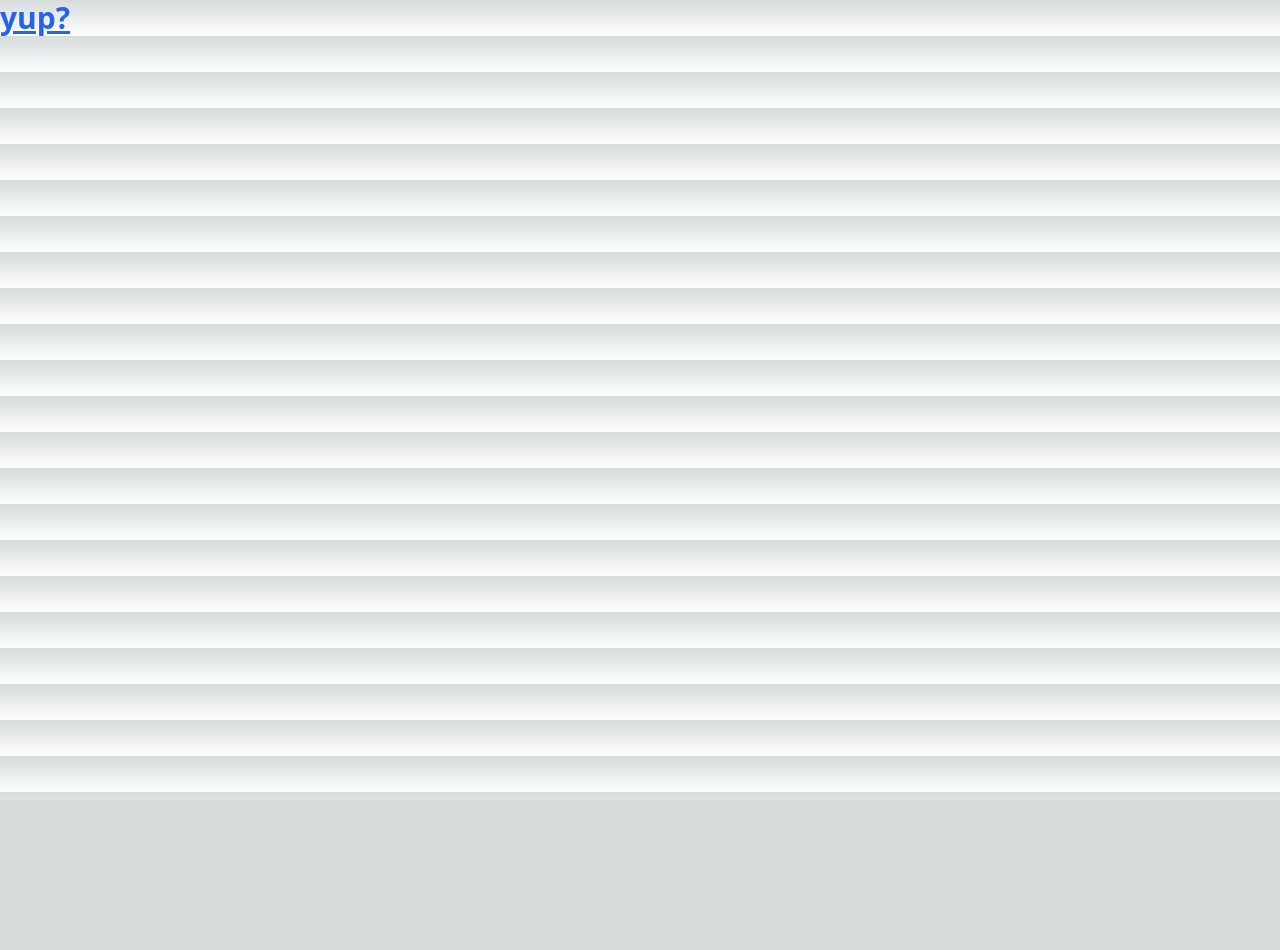
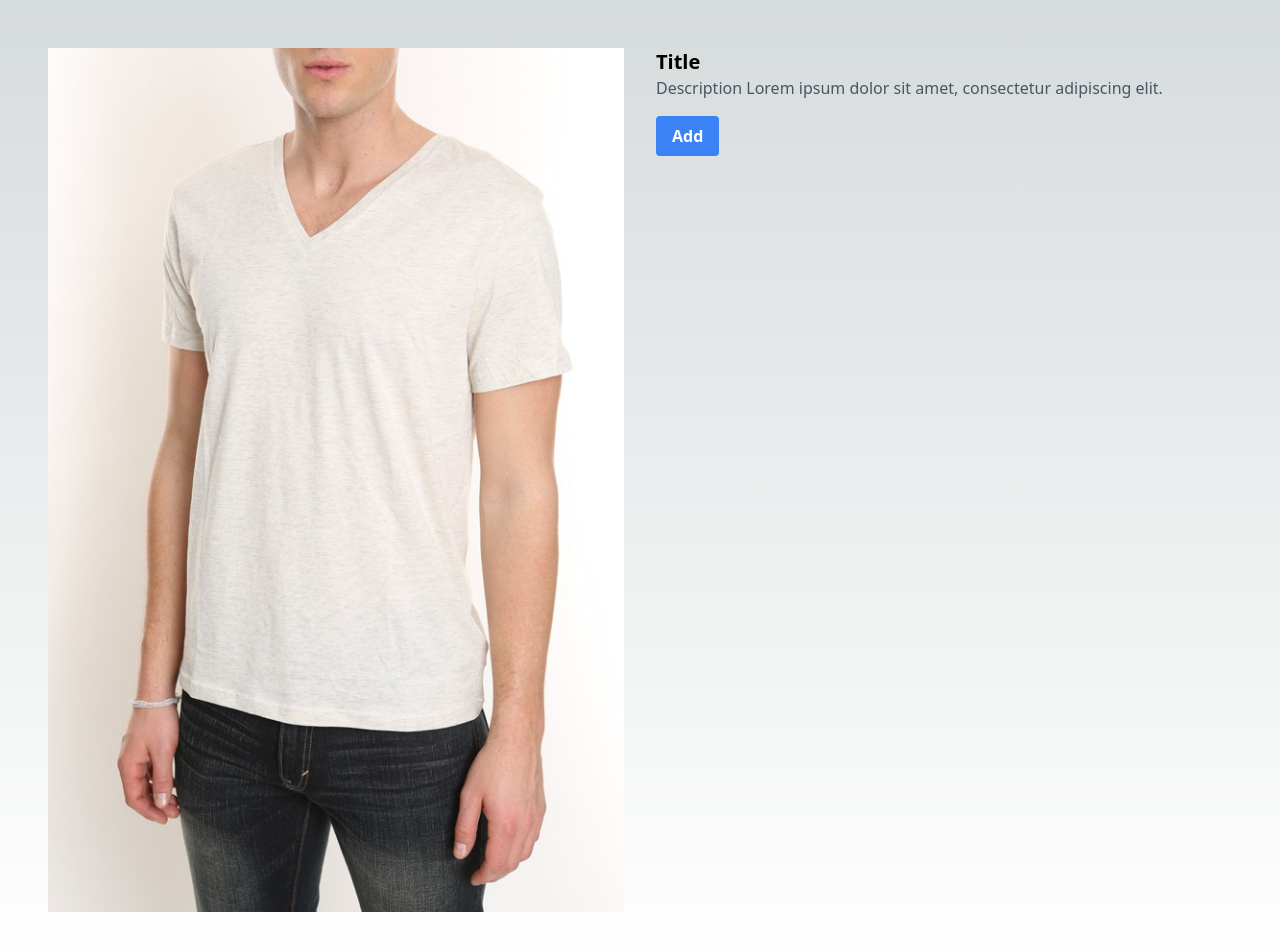
Before and after one commit to spiism/mr-frontend-tech, a Next.js app: page / in a window 1280 px wide. Shown: the top 950 px of the page. Before the commit the page ends 800 px from the top, so only its background shows below. Built offline with nearby package versions, Linux system fonts and the light colour scheme.

Commit message:
add image item and setup flex box

```diff
--- a/src/pages/index.tsx
+++ b/src/pages/index.tsx
@@ -1,8 +1,33 @@
 import Image from "next/image";
 import { Inter } from "next/font/google";
+import item from "../images/classic-tee.jpg";
 
 const inter = Inter({ subsets: ["latin"] });
 
 export default function Home() {
-  return <h1 className="text-3xl font-bold underline text-blue-600">yup?</h1>;
+  return (
+    <div className="container mx-auto p-8">
+      <div className="flex flex-wrap">
+        {/* First box with image */}
+        <div className="w-full md:w-1/2 p-4">
+          <Image src={item} alt="item-cart" />
+        </div>
+        {/* Second box with text */}
+        <div className="w-full md:w-1/2 p-4">
+          <div className="mb-4">
+            <h2 className="text-xl font-bold">Title</h2>
+            <p className="text-gray-600">
+              Description Lorem ipsum dolor sit amet, consectetur adipiscing
+              elit.
+            </p>
+          </div>
+          <div>
+            <button className="bg-blue-500 hover:bg-blue-600 text-white font-bold py-2 px-4 rounded">
+              Add
+            </button>
+          </div>
+        </div>
+      </div>
+    </div>
+  );
 }
```
Also changed, not shown: src/images/classic-tee.jpg (added).
